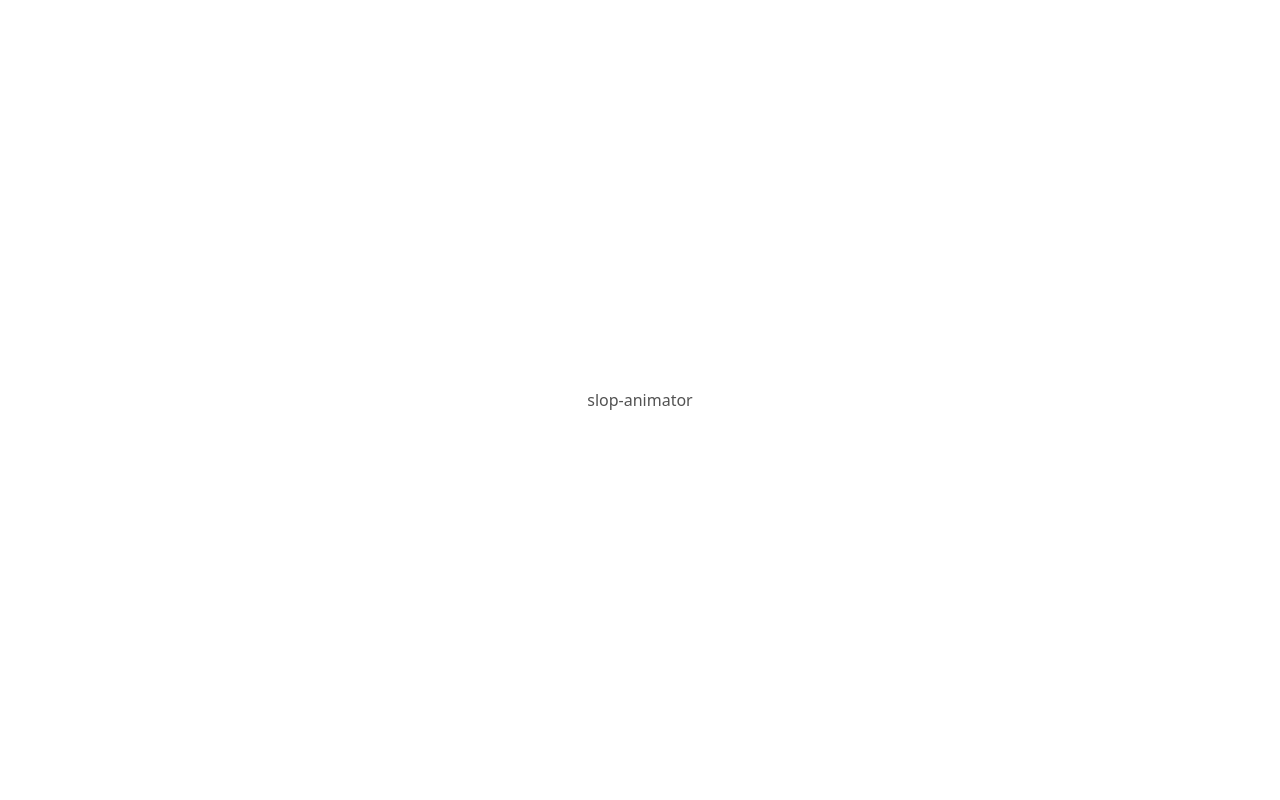
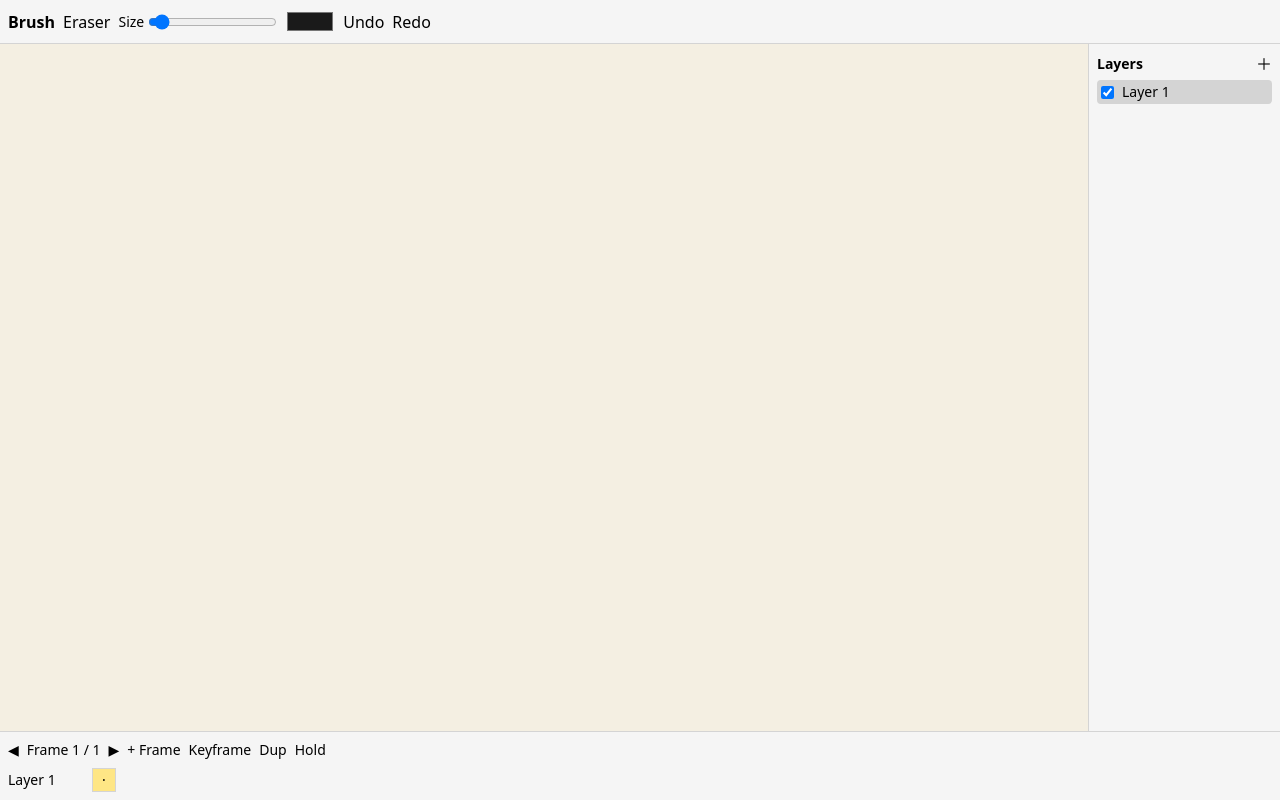
Before and after one commit to meigo/slop-animator, a Svelte app: page / in a window 1280 px wide. Built offline with nearby package versions, Linux system fonts and the light colour scheme.

Commit message:
feat(ui): compose animator layout + keyboard shortcuts

```diff
--- a/src/App.svelte
+++ b/src/App.svelte
@@ -1,6 +1,31 @@
 <script lang="ts">
+  import Toolbar from "./lib/Toolbar.svelte";
+  import Canvas from "./lib/Canvas.svelte";
+  import LayerList from "./lib/LayerList.svelte";
+  import Timeline from "./lib/Timeline.svelte";
+  import { state, history } from "./state/appState.svelte";
+
+  function onKey(e: KeyboardEvent) {
+    const meta = e.ctrlKey || e.metaKey;
+    if (meta && e.key.toLowerCase() === "z") {
+      e.preventDefault();
+      if (e.shiftKey) history.redo(); else history.undo();
+    } else if (e.key === "b") state.tool = "brush";
+    else if (e.key === "e") state.tool = "eraser";
+    else if (e.key === ",") state.playhead = Math.max(0, state.playhead - 1);
+    else if (e.key === ".") state.playhead = Math.min(state.project.frameCount - 1, state.playhead + 1);
+    else if (e.key === "[") state.brush.size = Math.max(1, state.brush.size - 1);
+    else if (e.key === "]") state.brush.size = Math.min(60, state.brush.size + 1);
+  }
 </script>
 
-<main class="h-full flex items-center justify-center text-neutral-600">
-  slop-animator
-</main>
+<svelte:window onkeydown={onKey} />
+
+<div class="h-full flex flex-col">
+  <Toolbar />
+  <div class="flex-1 flex min-h-0">
+    <Canvas />
+    <LayerList />
+  </div>
+  <Timeline />
+</div>
```
